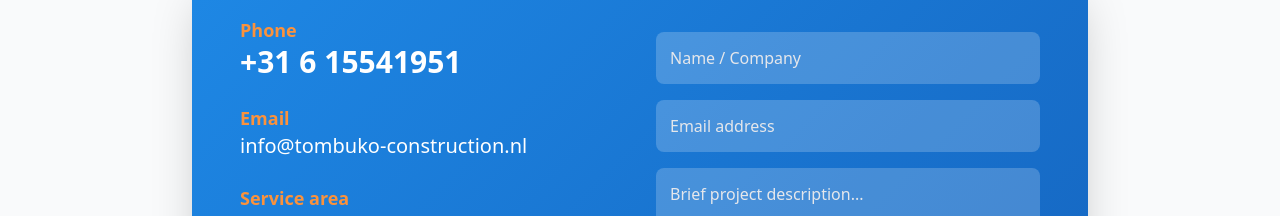
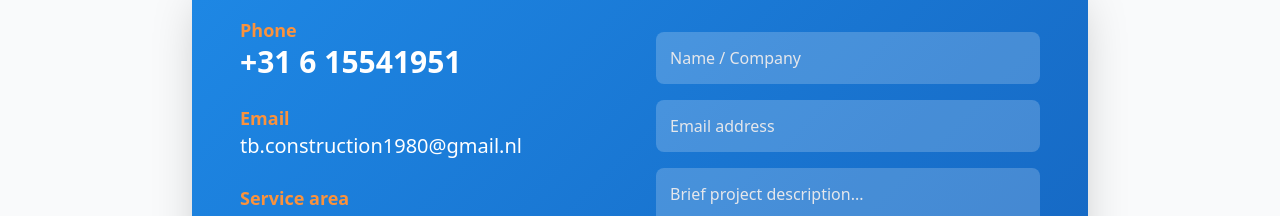
Before and after one commit to DavkoWeb-Studio/tom-buko-construction, a React (Vite) app: page / in a window 1280 px wide. Shown: the part 2620-2836 px from the top of the page. Built offline with nearby package versions, Linux system fonts and the light colour scheme.

Commit message:
dodawanie formularza

```diff
--- a/src/components/Contact.jsx
+++ b/src/components/Contact.jsx
@@ -26,7 +26,7 @@
             <div>
               <h3 className="font-semibold text-lg text-orange-400">{t('contact_email_label')}</h3>
               <a href="mailto:info@tombuko-construction.nl" className="text-xl hover:text-white/80 transition-colors">
-                info@tombuko-construction.nl
+                tb.construction1980@gmail.nl
               </a>
             </div>
             <div>
```
